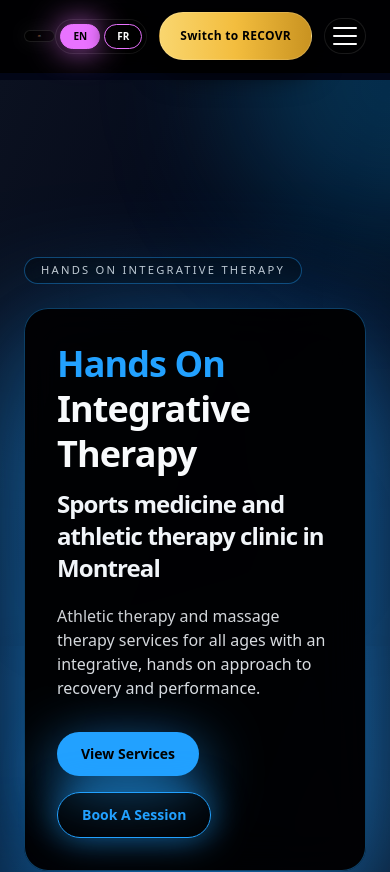
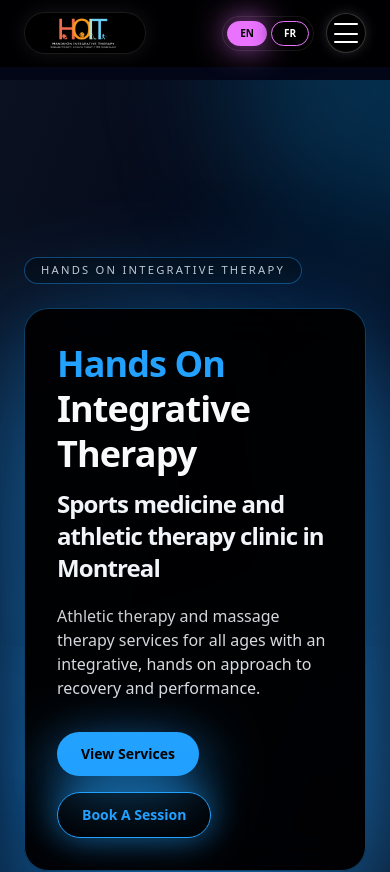
Before and after one commit to RECOVRSportsInc/Website_RECOVRxHOIT, a React (Vite) app: page / in a window 390 px wide. Shown: the top 872 px of the page. Built offline with nearby package versions, Linux system fonts and the light colour scheme.

Commit message:
Update Navbar.tsx

```diff
--- a/src/components/Navbar.tsx
+++ b/src/components/Navbar.tsx
@@ -1,4 +1,5 @@
 // src/components/Navbar.tsx
+
 import { useState, useEffect } from "react";
 import { useBrand } from "../brand/BrandContext";
 import BrandSwitch from "./BrandSwitch";
@@ -7,11 +8,10 @@ import LanguageSwitcher from "./LanguageSwitcher";
 export default function Navbar() {
   const { brand } = useBrand();
   const base = brand.key === "hoit" ? "/" : "/recovrsports";
-  const isRecovr = brand.key === "recovr";
 
   const [open, setOpen] = useState(false);
 
-  // close menu when navigating
+  // close mobile menu on navigation
   useEffect(() => {
     const close = () => setOpen(false);
     window.addEventListener("hashchange", close);
@@ -25,26 +25,25 @@ export default function Navbar() {
   return (
     <header className="fixed top-0 left-0 right-0 z-50 bg-black/90 backdrop-blur-md border-b border-black">
       <div className="container flex items-center justify-between py-3">
-
         {/* Logo */}
         <a href={base} className="no-underline flex items-center">
           <div className="px-3 py-1 rounded-full bg-black/40 backdrop-blur-sm border border-white/10 shadow-[0_0_20px_rgba(255,255,255,0.08)]">
             <img
               src={brand.logoSrc}
               alt={brand.name}
-              className="block max-h-7 md:max-h-8 w-auto"
+              className="h-8 md:h-9 w-auto"
               data-no-translate
             />
           </div>
         </a>
 
-        {/* Desktop nav */}
+        {/* Desktop Nav */}
         <nav className="hidden md:flex items-center space-x-6">
           {brand.nav.map((item) => (
             <a
               key={item.href}
               href={`${base}${item.href === "#" ? "" : item.href}`}
-              className="text-white/90 hover:text-recovr-gold no-underline text-sm font-medium"
+              className="text-white/90 hover:text-brand-accent no-underline text-sm font-medium"
             >
               {item.label}
             </a>
@@ -54,38 +53,67 @@ export default function Navbar() {
           <BrandSwitch />
         </nav>
 
-        {/* Mobile controls */}
+        {/* Mobile Right Section */}
         <div className="md:hidden flex items-center gap-3">
           <LanguageSwitcher />
-          <BrandSwitch />
 
+          {/* Hamburger */}
           <button
-            className="p-2 rounded-full bg-black/40 border border-white/10 shadow-md"
             onClick={() => setOpen(!open)}
-            aria-label="Open menu"
+            className="h-10 w-10 flex items-center justify-center rounded-full bg-black/40 border border-white/20 shadow-[0_0_12px_rgba(255,255,255,0.15)]"
+            aria-label="Toggle menu"
           >
-            <div className="space-y-1.5">
-              <span className="block w-6 h-0.5 bg-white rounded-full"></span>
-              <span className="block w-6 h-0.5 bg-white rounded-full"></span>
-              <span className="block w-6 h-0.5 bg-white rounded-full"></span>
+            <div
+              className={`
+                relative w-6 h-5 transition-all
+                ${open ? "rotate-90" : ""}
+              `}
+            >
+              <span
+                className={`
+                  absolute block h-0.5 w-full bg-white rounded transition-all
+                  ${open ? "top-2.5 rotate-45" : "top-0"}
+                `}
+              />
+              <span
+                className={`
+                  absolute block h-0.5 w-full bg-white rounded transition-all
+                  ${open ? "opacity-0" : "top-2.5"}
+                `}
+              />
+              <span
+                className={`
+                  absolute block h-0.5 w-full bg-white rounded transition-all
+                  ${open ? "top-2.5 -rotate-45" : "bottom-0"}
+                `}
+              />
             </div>
           </button>
         </div>
       </div>
 
-      {/* Mobile menu panel */}
+      {/* Mobile Menu Dropdown */}
       {open && (
-        <div className="md:hidden bg-black/95 backdrop-blur-xl border-t border-white/10 px-6 py-4 space-y-4">
+        <div className="md:hidden bg-black/95 backdrop-blur-xl border-t border-white/10 px-6 py-4 space-y-4 shadow-[0_10px_40px_rgba(0,0,0,0.6)]">
           {brand.nav.map((item) => (
             <a
               key={item.href}
               href={`${base}${item.href === "#" ? "" : item.href}`}
+              className="block text-white/90 text-lg font-medium no-underline py-1"
               onClick={() => setOpen(false)}
-              className="block text-white text-lg font-medium no-underline"
             >
               {item.label}
             </a>
           ))}
+
+          {/* Language + brand switch inside mobile menu */}
+          <div className="pt-3 border-t border-white/10">
+            <LanguageSwitcher />
+          </div>
+
+          <div className="pt-4 pb-2">
+            <BrandSwitch />
+          </div>
         </div>
       )}
     </header>
```
